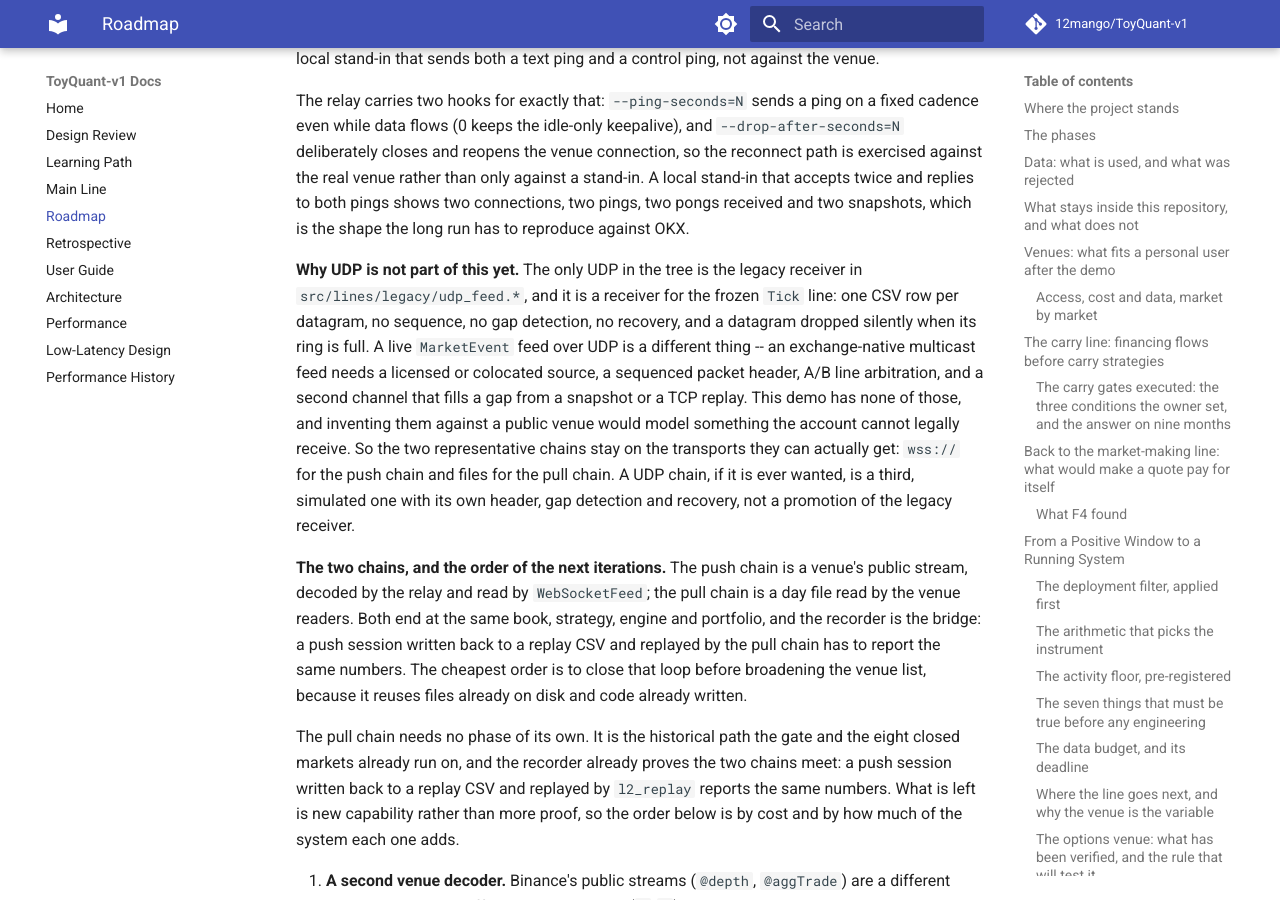
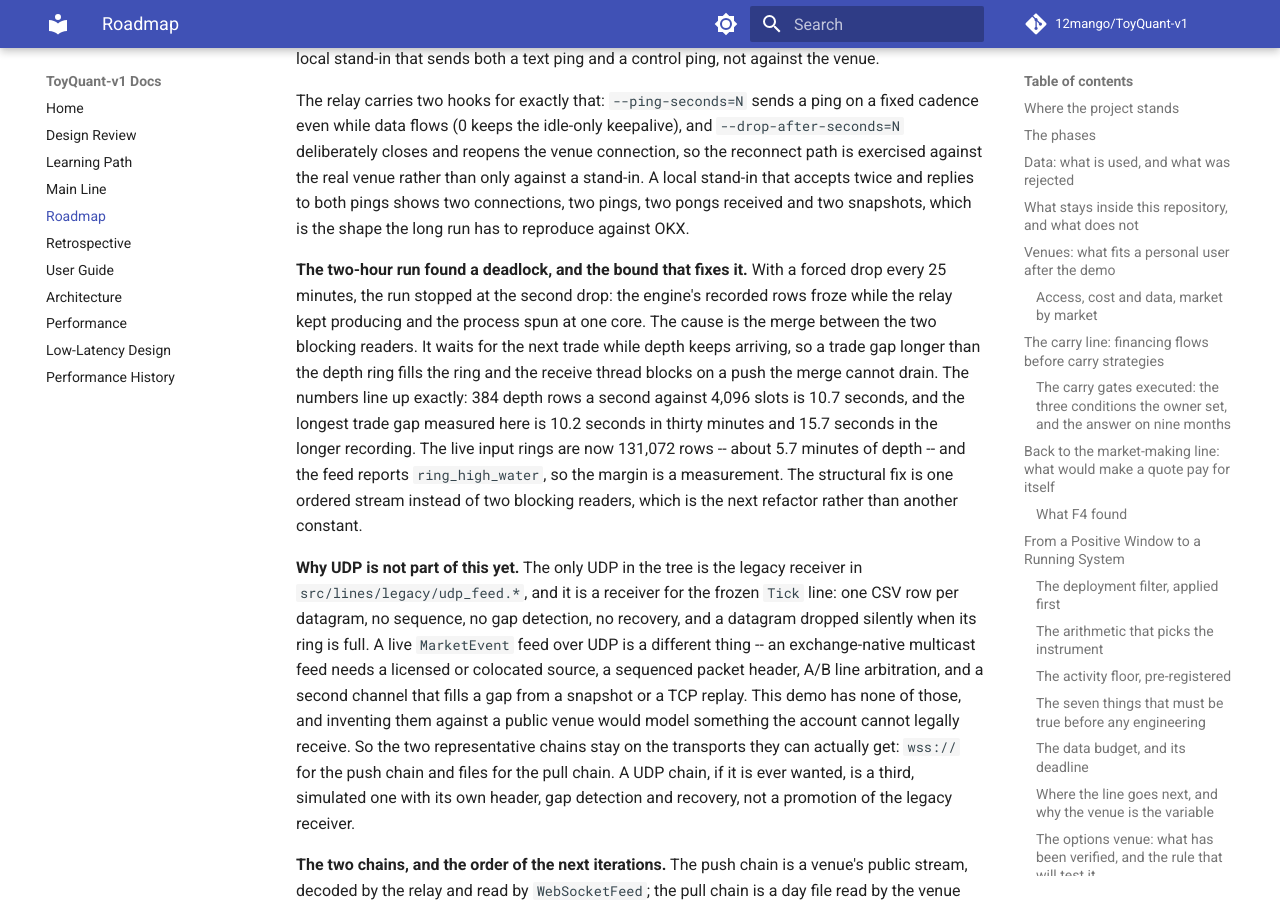
Before and after one commit to 12mango/ToyQuant-v1, an MkDocs documentation site: the page built from docs/ROADMAP.md, in a window 1280 px wide and 900 px high, scrolled down 39926 px. Built offline with MkDocs 1.6.1 and Material for MkDocs 9.7.7, drawn with Linux system fonts in a browser that asks for light colours; comment, search, counter and statistics services are not loaded.

Commit message:
market,docs: A live merge sized so a trade gap cannot deadlock it
A two-hour run with a forced drop every 25 minutes stopped at the second drop: the merge waits for the next trade while depth keeps arriving, and 4,096 depth rows at the measured 384 rows/s is 10.7 seconds, which the measured longest trade gap (10.2 s in 30 minutes, 15.7 s in the longer recording) can exceed. When it does, the receive thread blocks on a push the merge cannot drain and the session spins at one core. The live input rings are now 131,072 rows, about 5.7 minutes of depth, and the feed reports ring_high_water so the margin is measured. One ordered stream instead of two blocking readers is the structural fix, recorded in the roadmap.

```diff
--- a/docs/ROADMAP.md
+++ b/docs/ROADMAP.md
@@ -1169,6 +1169,16 @@ the venue connection, so the reconnect path is exercised against the real venue
 stand-in. A local stand-in that accepts twice and replies to both pings shows two connections, two pings,
 two pongs received and two snapshots, which is the shape the long run has to reproduce against OKX.
 
+**The two-hour run found a deadlock, and the bound that fixes it.** With a forced drop every 25 minutes, the
+run stopped at the second drop: the engine's recorded rows froze while the relay kept producing and the
+process spun at one core. The cause is the merge between the two blocking readers. It waits for the next
+trade while depth keeps arriving, so a trade gap longer than the depth ring fills the ring and the receive
+thread blocks on a push the merge cannot drain. The numbers line up exactly: 384 depth rows a second against
+4,096 slots is 10.7 seconds, and the longest trade gap measured here is 10.2 seconds in thirty minutes and
+15.7 seconds in the longer recording. The live input rings are now 131,072 rows -- about 5.7 minutes of
+depth -- and the feed reports `ring_high_water`, so the margin is a measurement. The structural fix is one
+ordered stream instead of two blocking readers, which is the next refactor rather than another constant.
+
 **Why UDP is not part of this yet.** The only UDP in the tree is the legacy receiver in
 `src/lines/legacy/udp_feed.*`, and it is a receiver for the frozen `Tick` line: one CSV row per datagram, no
 sequence, no gap detection, no recovery, and a datagram dropped silently when its ring is full. A live
```
Also changed, not shown: CHANGELOG.md (+6 -0 lines), docs/DESIGN_REVIEW.md (+1 -1 lines), docs/MAINLINE.md (+1 -1 lines), docs/USER_GUIDE.md (+5 -1 lines), 3 other files.
